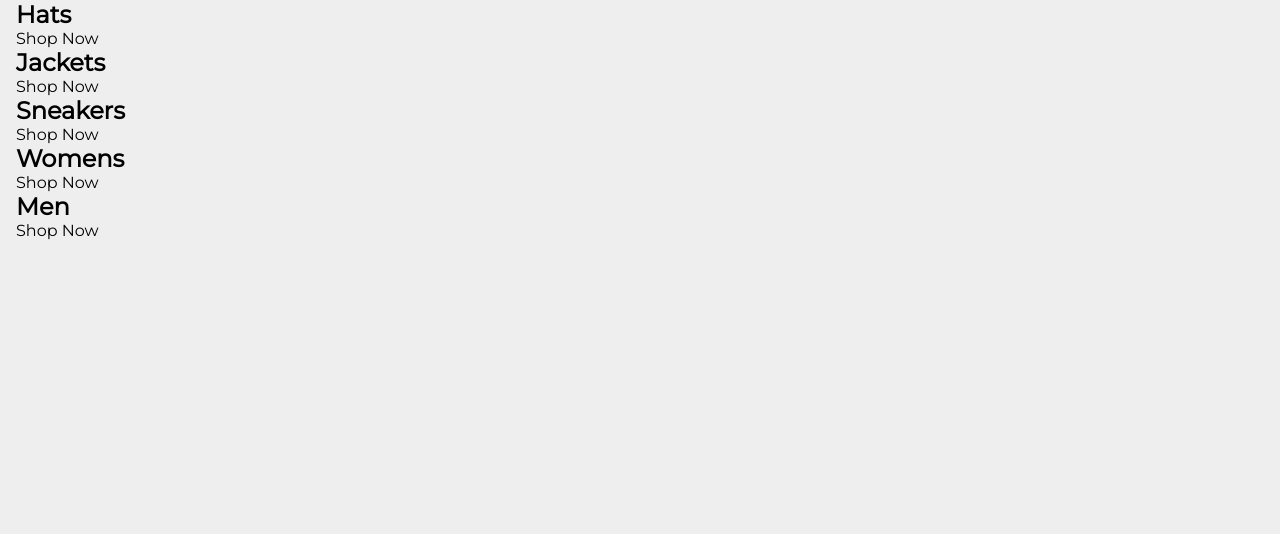
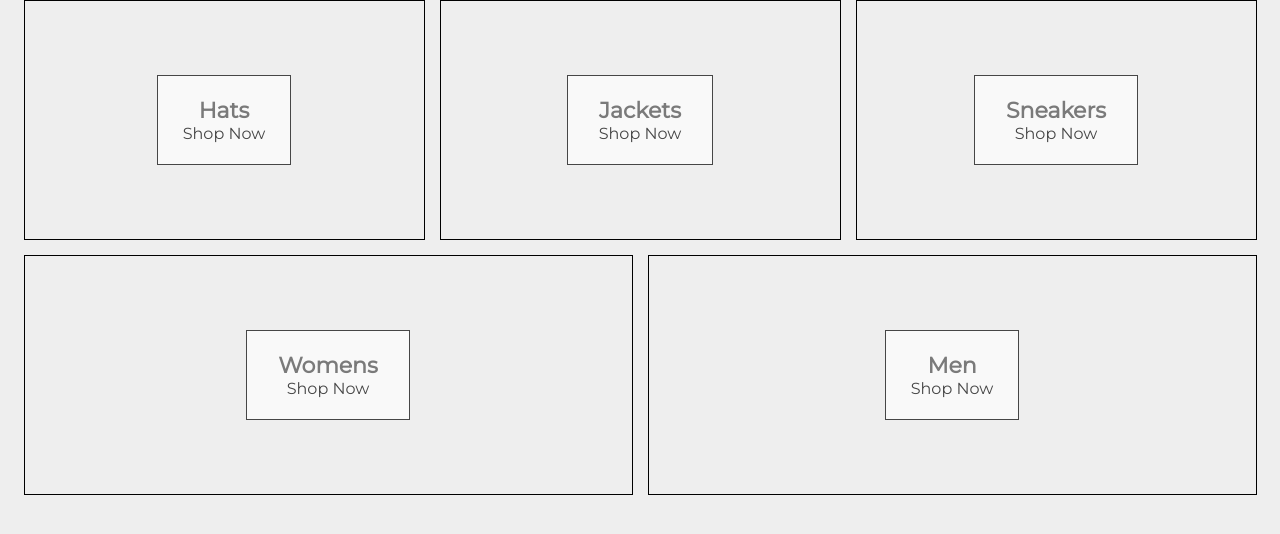
Before and after one commit to kendayao/react-practice, a React (Create React App) app: page / in a window 1280 px wide. Shown: the top 534 px of the page. Built offline with nearby package versions, Linux system fonts and the light colour scheme; a web font is replaced by a local one.

Commit message:
sass styles for categories

```diff
--- a/package.json
+++ b/package.json
@@ -9,6 +9,7 @@
     "react": "^18.2.0",
     "react-dom": "^18.2.0",
     "react-scripts": "5.0.1",
+    "sass": "^1.66.1",
     "web-vitals": "^2.1.4"
   },
   "scripts": {
--- a/src/components/App.js
+++ b/src/components/App.js
@@ -1,5 +1,5 @@
 import React , {useState} from 'react'
-
+import "./categories.scss"
 
 
 function App(){
@@ -32,6 +32,7 @@ function App(){
         <div className="categories-container">
             {categories.map(({title})=>(
                 <div className="category-container">
+                    <div className="background-image"/>
                     <div className="category-body-container">
                         <h2>{title}</h2>
                         <p>Shop Now</p>
--- /dev/null
+++ b/src/components/categories.scss
@@ -0,0 +1,75 @@
+.categories-container {
+    width: 100%;
+    display: flex;
+    flex-wrap: wrap;
+    justify-content: space-between;
+  }
+
+  .category-container {
+    min-width: 30%;
+    height: 240px;
+    flex: 1 1 auto;
+    display: flex;
+    align-items: center;
+    justify-content: center;
+    border: 1px solid black;
+    margin: 0 7.5px 15px;
+    overflow: hidden;
+
+    &:hover {
+      cursor: pointer;
+
+      & .background-image {
+        transform: scale(1.1);
+        transition: transform 6s cubic-bezier(0.25, 0.45, 0.45, 0.95);
+      }
+
+      & .category-body-container {
+        opacity: 0.9;
+      }
+    }
+
+    &.large {
+      height: 380px;
+    }
+
+    &:first-child {
+      margin-right: 7.5px;
+    }
+
+    &:last-child {
+      margin-left: 7.5px;
+    }
+
+    .background-image {
+      width: 100%;
+      height: 100%;
+      background-size: cover;
+      background-position: center;
+    }
+
+    .category-body-container {
+      height: 90px;
+      padding: 0 25px;
+      display: flex;
+      flex-direction: column;
+      align-items: center;
+      justify-content: center;
+      border: 1px solid black;
+      background-color: white;
+      opacity: 0.7;
+      position: absolute;
+
+      h2 {
+        font-weight: bold;
+        margin: 0 6px 0;
+        font-size: 22px;
+        color: #4a4a4a;
+      }
+
+      p {
+        font-weight: lighter;
+        font-size: 16px;
+      }
+    }
+  }
```
Also changed, not shown: 1 other file (tests, documents, lock files or other folders).
